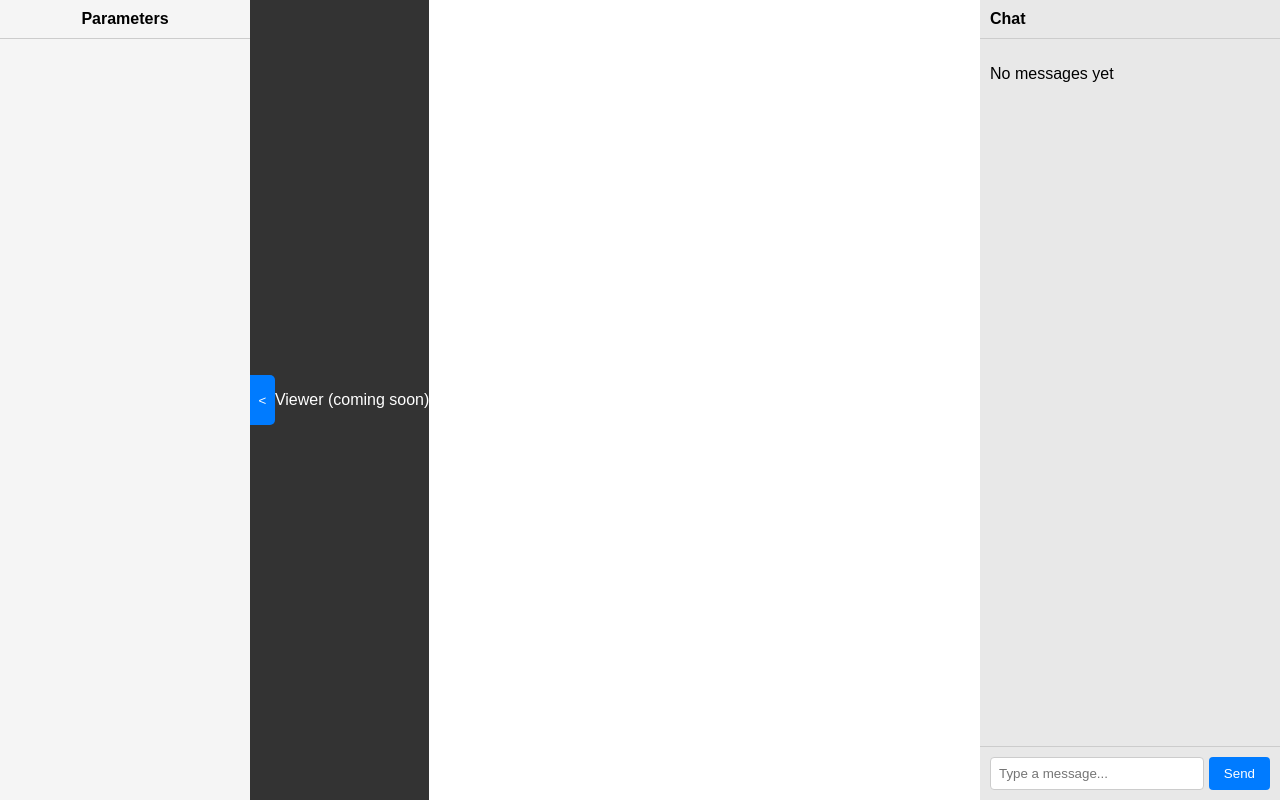
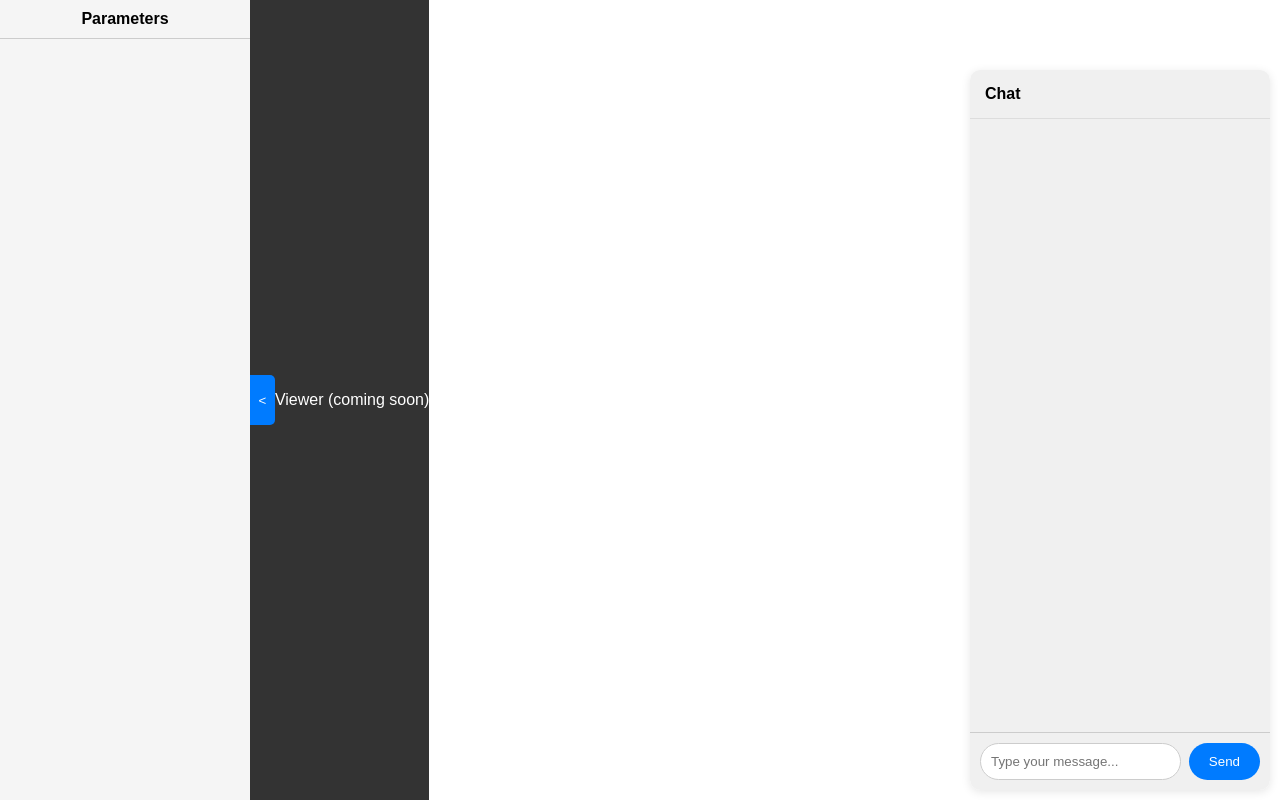
Before and after one commit to benhe0/grasshopper-llm-chat, a Vue app: page / in a window 1280 px wide. Built offline with nearby package versions, Linux system fonts and the light colour scheme.

Commit message:
chat input with send button

```diff
--- a/src/components/Chat.vue
+++ b/src/components/Chat.vue
@@ -1,33 +1,30 @@
 <template>
   <div class="chat-container">
-    <div class="chat-header">
-      <span>Chat</span>
-    </div>
-    <div class="chat-messages">
-      <p v-if="messages.length === 0">No messages yet</p>
-      <div v-for="(msg, i) in messages" :key="i" class="message">
-        {{ msg.text }}
-      </div>
-    </div>
-    <div class="chat-input">
-      <input v-model="inputMessage" placeholder="Type a message..." @keyup.enter="sendMessage" />
-      <button @click="sendMessage">Send</button>
-    </div>
+    <div class="chat-header">Chat</div>
+    <ChatMessages :messages="messages" :isThinking="isThinking" />
+    <ChatInputContainer
+      v-model:inputMessage="inputMessage"
+      @send-message="handleSend"
+    />
   </div>
 </template>
 
 <script setup>
 import { ref, computed } from "vue";
 import { useStore } from "vuex";
+import ChatMessages from "./ChatMessages.vue";
+import ChatInputContainer from "./ChatInputContainer.vue";
 
 const store = useStore();
 const inputMessage = ref("");
 const messages = computed(() => store.state.chatMessages);
+const isThinking = computed(() => store.state.isThinking);
 
-const sendMessage = () => {
+const handleSend = () => {
   if (inputMessage.value.trim()) {
     store.commit("addMessage", { text: inputMessage.value, type: "user" });
     store.commit("setPrompt", inputMessage.value);
+    store.commit("setThinking", true);
     inputMessage.value = "";
   }
 };
@@ -36,54 +33,20 @@ const sendMessage = () => {
 <style scoped>
 .chat-container {
   width: 300px;
-  height: 100%;
-  background: #e8e8e8;
+  height: 90%;
+  background: rgba(240, 240, 240, 0.95);
   display: flex;
   flex-direction: column;
   position: fixed;
-  right: 0;
-  top: 0;
+  right: 10px;
+  bottom: 10px;
+  border-radius: 10px;
+  box-shadow: 0 2px 10px rgba(0,0,0,0.1);
 }
 
 .chat-header {
-  padding: 10px;
+  padding: 15px;
   font-weight: bold;
-  border-bottom: 1px solid #ccc;
-}
-
-.chat-messages {
-  flex: 1;
-  overflow-y: auto;
-  padding: 10px;
-}
-
-.message {
-  margin: 5px 0;
-  padding: 8px;
-  background: white;
-  border-radius: 8px;
-}
-
-.chat-input {
-  display: flex;
-  padding: 10px;
-  border-top: 1px solid #ccc;
-}
-
-.chat-input input {
-  flex: 1;
-  padding: 8px;
-  border: 1px solid #ccc;
-  border-radius: 4px;
-  margin-right: 5px;
-}
-
-.chat-input button {
-  padding: 8px 15px;
-  background: #007bff;
-  color: white;
-  border: none;
-  border-radius: 4px;
-  cursor: pointer;
+  border-bottom: 1px solid #ddd;
 }
 </style>
--- /dev/null
+++ b/src/components/ChatInputContainer.vue
@@ -0,0 +1,45 @@
+<template>
+  <div class="chat-input-container">
+    <input
+      :value="inputMessage"
+      @input="$emit('update:inputMessage', $event.target.value)"
+      placeholder="Type your message..."
+      @keyup.enter="$emit('send-message')"
+    />
+    <button @click="$emit('send-message')">Send</button>
+  </div>
+</template>
+
+<script setup>
+defineProps({ inputMessage: String });
+defineEmits(["update:inputMessage", "send-message"]);
+</script>
+
+<style scoped>
+.chat-input-container {
+  display: flex;
+  padding: 10px;
+  border-top: 1px solid #ccc;
+  gap: 8px;
+}
+
+.chat-input-container input {
+  flex: 1;
+  padding: 10px;
+  border: 1px solid #ccc;
+  border-radius: 20px;
+}
+
+.chat-input-container button {
+  padding: 10px 20px;
+  background: #007bff;
+  color: white;
+  border: none;
+  border-radius: 20px;
+  cursor: pointer;
+}
+
+.chat-input-container button:hover {
+  background: #0056b3;
+}
+</style>
```
